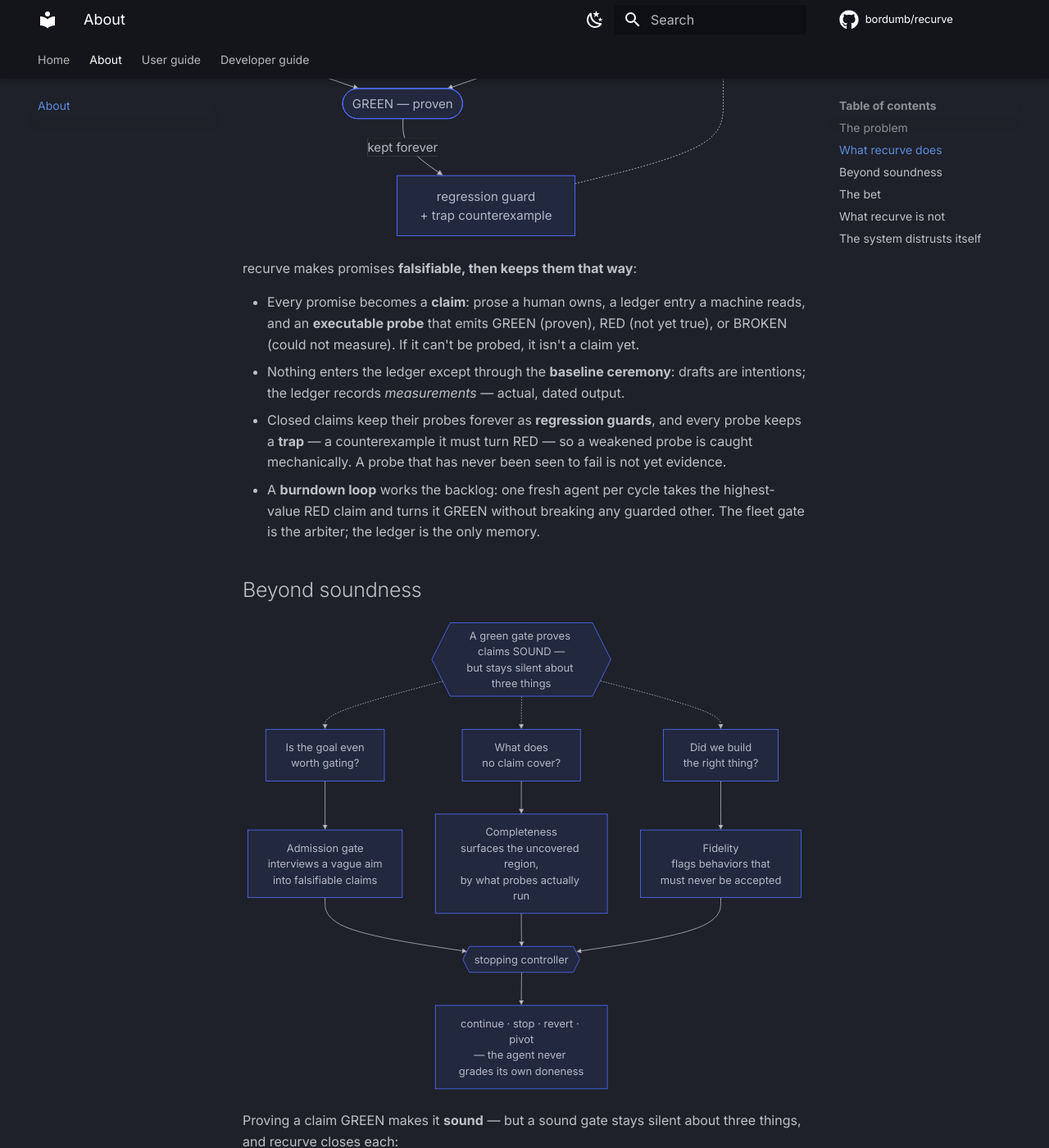
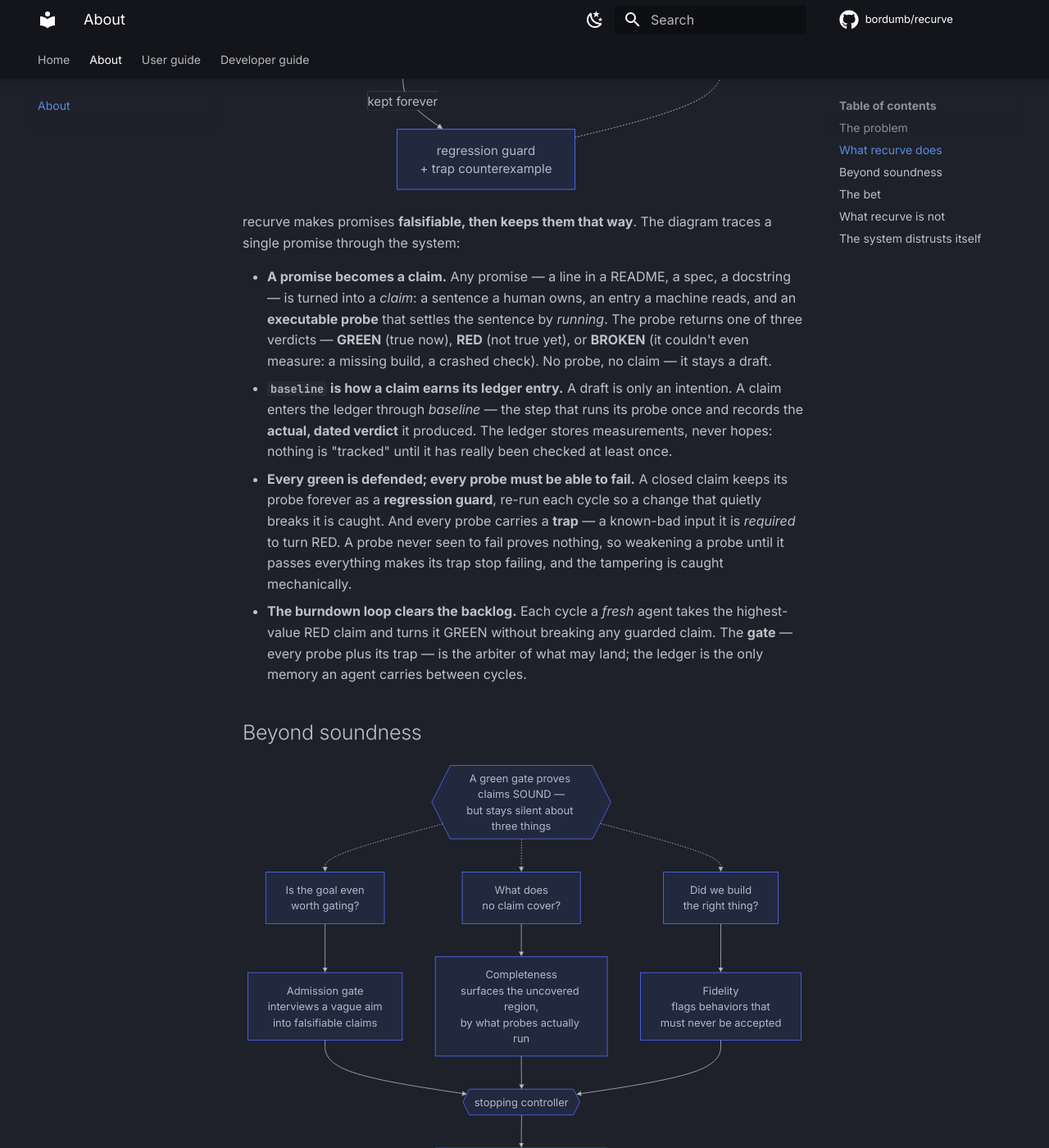
Before and after one commit to bordumb/recurve, an MkDocs documentation site: the page built from docs/about.md, in a window 1280 px wide and 1400 px high, scrolled down 1375 px. Shown: the whole window at 82% size. Built offline with MkDocs 1.6.1 and Material for MkDocs 9.7.7, drawn with Linux system fonts in a browser that asks for light colours; comment, search, counter and statistics services are not loaded; some of the changed text lies outside the part shown.

Commit message:
docs(about): de-vague 'baseline', reword prose under each diagram to explain the terms
Co-Authored-By: Claude Opus 4.8 <noreply@anthropic.com>
Auths-Id: did:keri:EB5cPHY0t-ejNC_rUzPS1dclTvd6kG-R9mQzjozCuGgd
Auths-Device: did:keri:EB5cPHY0t-ejNC_rUzPS1dclTvd6kG-R9mQzjozCuGgd
Auths-Anchor-Seq: 1

````diff
--- a/docs/about.md
+++ b/docs/about.md
@@ -15,8 +15,8 @@ Recurve is named as a combination of the "re-" in "recursive" and "curve", which
 ```mermaid
 flowchart TD
     P["Promise<br/>(README, spec, docstring…)"] -->|"must become falsifiable"| C["Claim<br/>prose · ledger entry · executable probe"]
-    C --> BASE{"baseline<br/>ceremony"}
-    BASE -->|"records a dated measurement,<br/>never an intention"| LED[("Ledger")]
+    C --> BASE{"baseline"}
+    BASE -->|"run the probe once,<br/>record its dated verdict"| LED[("Ledger")]
     LED --> PR[["probe runs"]]
     PR --> GREEN(["GREEN — proven"])
     PR --> RED(["RED — not yet true"])
@@ -26,21 +26,30 @@ flowchart TD
     GUARD -.->|"a weakened probe is caught mechanically"| PR
 ```
 
-recurve makes promises **falsifiable, then keeps them that way**:
+recurve makes promises **falsifiable, then keeps them that way**. The diagram
+traces a single promise through the system:
 
-- Every promise becomes a **claim**: prose a human owns, a ledger entry a
-  machine reads, and an **executable probe** that emits GREEN (proven), RED
-  (not yet true), or BROKEN (could not measure). If it can't be probed, it
-  isn't a claim yet.
-- Nothing enters the ledger except through the **baseline ceremony**: drafts
-  are intentions; the ledger records *measurements* — actual, dated output.
-- Closed claims keep their probes forever as **regression guards**, and every
-  probe keeps a **trap** — a counterexample it must turn RED — so a weakened
-  probe is caught mechanically. A probe that has never been seen to fail is
-  not yet evidence.
-- A **burndown loop** works the backlog: one fresh agent per cycle takes the
-  highest-value RED claim and turns it GREEN without breaking any guarded
-  other. The fleet gate is the arbiter; the ledger is the only memory.
+- **A promise becomes a claim.** Any promise — a line in a README, a spec, a
+  docstring — is turned into a *claim*: a sentence a human owns, an entry a
+  machine reads, and an **executable probe** that settles the sentence by
+  *running*. The probe returns one of three verdicts — **GREEN** (true now),
+  **RED** (not true yet), or **BROKEN** (it couldn't even measure: a missing
+  build, a crashed check). No probe, no claim — it stays a draft.
+- **`baseline` is how a claim earns its ledger entry.** A draft is only an
+  intention. A claim enters the ledger through *baseline* — the step that runs
+  its probe once and records the **actual, dated verdict** it produced. The
+  ledger stores measurements, never hopes: nothing is "tracked" until it has
+  really been checked at least once.
+- **Every green is defended; every probe must be able to fail.** A closed claim
+  keeps its probe forever as a **regression guard**, re-run each cycle so a
+  change that quietly breaks it is caught. And every probe carries a **trap** —
+  a known-bad input it is *required* to turn RED. A probe never seen to fail
+  proves nothing, so weakening a probe until it passes everything makes its trap
+  stop failing, and the tampering is caught mechanically.
+- **The burndown loop clears the backlog.** Each cycle a *fresh* agent takes the
+  highest-value RED claim and turns it GREEN without breaking any guarded claim.
+  The **gate** — every probe plus its trap — is the arbiter of what may land;
+  the ledger is the only memory an agent carries between cycles.
 
 ## Beyond soundness
 
@@ -59,21 +68,29 @@ flowchart TD
     CTRL --> D["continue · stop · revert · pivot<br/>— the agent never grades its own doneness"]
 ```
 
-Proving a claim GREEN makes it **sound** — but a sound gate stays silent about three things, and recurve
-closes each:
+Proving a claim GREEN makes it **sound** — the promise really holds. But
+soundness is silent about three things a green gate alone cannot see, and recurve
+adds a check for each (the three branches above):
 
-- **Is the goal even worth gating?** An *admission* gate refuses a goal too vague to become falsifiable
-  claims and interviews you toward one, instead of burning a fuzzy aim into a brittle proxy.
-- **What does no claim cover?** A *completeness* half surfaces the uncovered region of a target — measured by
-  what a probe actually runs, not what a claim declares — so a green gate can never quietly hide a hole.
-- **Did we build the right thing?** A *fidelity* check tracks behaviors that must never be accepted; if one
-  slips through, the cycle is flagged as diverged no matter how green the probes are.
+- **Is the goal even worth gating?** Before any probing, an **admission** check
+  refuses a goal too vague to become falsifiable claims and *interviews* you
+  toward one — so a fuzzy aim is never burned into a brittle, gameable proxy.
+- **What does no claim cover?** A **completeness** check surfaces the part of the
+  target that *no probe touches* — measured by what probes actually run, not by
+  what claims declare — so an all-green gate can't quietly hide a hole.
+- **Did we build the right thing?** A **fidelity** check watches for behaviors
+  that must *never* be accepted; if one slips through, the cycle is flagged as
+  **diverged**, however green the probes are.
 
-A stopping *controller* reads these measurements and decides — continue, stop, revert, or pivot — so the
-agent doing the work never grades its own doneness. Wired together, that loop runs on a real repository:
-git-backed snapshots and revert-to-last-green, a write boundary that keeps the agent off its own probes, and
-a BYO agent behind a stable seam. The deciding logic is deterministic; the LLM pieces around it are pluggable.
-See [The verification layer](verification-layer.md).
+These three feed a **stopping controller** — the box every measurement flows
+into. It reads them (gate, coverage, divergence) and decides the next move:
+continue, stop, revert, or pivot. That is the point: the agent doing the work
+never grades its own doneness — a separate, deterministic controller does. Wired
+together, the loop runs on a real repository: git-backed snapshots with
+revert-to-last-green, a write boundary that keeps the agent off its own probes,
+and a bring-your-own agent behind a stable seam. The deciding logic is
+deterministic; the LLM pieces around it are pluggable. See
+[The verification layer](verification-layer.md).
 
 ## The bet
 
@@ -87,21 +104,26 @@ flowchart TD
     SHIP --> EV["not &quot;code that passed CI&quot; but<br/>code + its evidence:<br/>falsifiable claims · re-runnable probes ·<br/>verdicts chained into tamper-evident receipts"]
 ```
 
-If this shape installs anywhere, the unit of software work stops being the
-pull request and becomes the **claim**.
+recurve's bet: if this shape installs anywhere, the **unit of software work
+stops being the pull request and becomes the claim** — the thing you propose,
+defend, and ship is a falsifiable statement, not a diff.
 
-Humans own three artifacts — the
-claims, the quality constitution, and the adjudications — and review *those*.
+That redraws who owns what — the two lanes in the diagram. **Humans own three
+artifacts**, and review only those: the **claims** (what must be true), the
+**quality constitution** (the standing rules every cycle obeys), and the
+**adjudications** (the judgment calls a gate can't make). **Agents own
+everything between a RED probe and a green gate** — the mechanical work of
+turning a claim true.
 
-Agents own everything between a RED probe and a green gate. The artifact that
-ships is not "code that passed CI" but **code accompanied by its evidence**:
-a ledger of falsifiable claims, each with a probe anyone can re-run, each
-verdict chained into a tamper-evident receipt.
+And what ships changes with it: not "code that passed CI," but **code
+accompanied by its evidence** — a ledger of falsifiable claims, each with a
+probe anyone can re-run, each verdict chained into a tamper-evident **receipt**.
+The reviewer never has to take the diff's word for it.
 
 ## What recurve is not
 
 - **Not a test framework.** Probes are plain executables in any language;
-  recurve supplies the epistemics around them — ceremony, gate, traps,
+  recurve supplies the epistemics around them — baseline, gate, traps,
   triage — not an assertion library.
 - **Not an agent.** recurve is the harness agents run inside. Any agent that
   can read a prompt and write a JSON record can drive a cycle; a human
````
